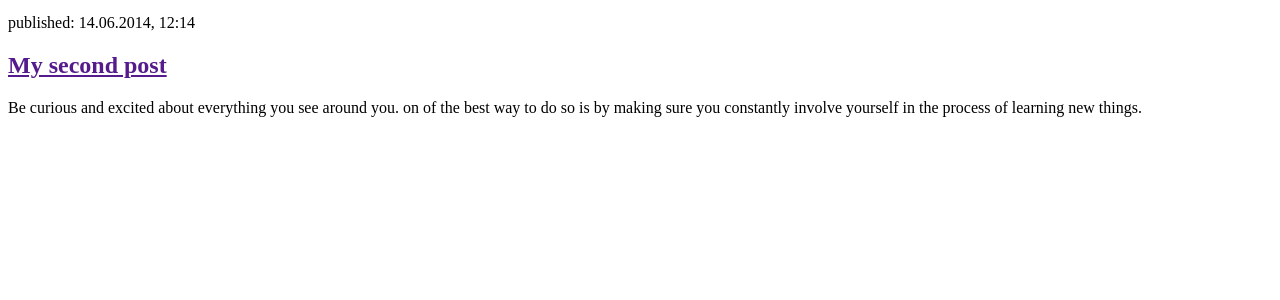
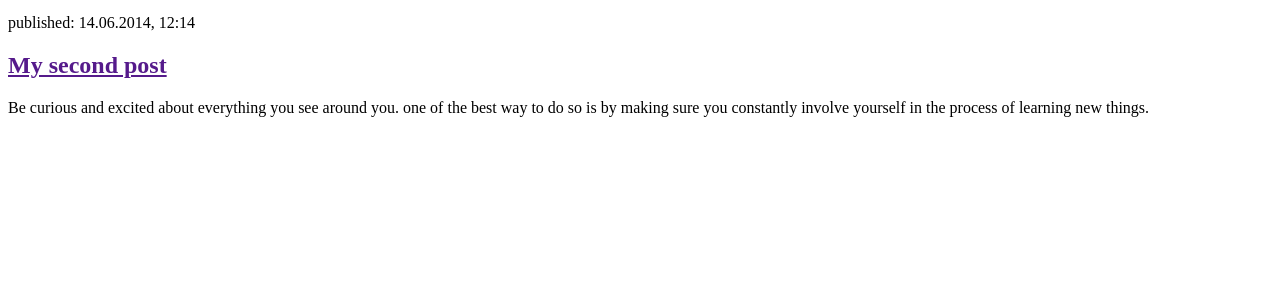
Before and after one commit to haider27/my-first-blog, a Python web app: template blog/templates/blog/post_list.html in a window 1280 px wide. Shown: the part 171-471 px from the top of the page. Run offline with Jinja, Linux system fonts and the light colour scheme; the template is opened without the code that fills it, so the values that code supplies are empty.

Commit message:
Changed the HTML for the site

```diff
--- a/blog/templates/blog/post_list.html
+++ b/blog/templates/blog/post_list.html
@@ -16,7 +16,7 @@
         <div>
             <p>published: 14.06.2014, 12:14</p>
             <h2><a href="">My second post</a></h2>
-            <p>Be curious and excited about everything you see around you. on of the best way to do so is by making sure you constantly involve yourself in the process of learning new things.</p>
+            <p>Be curious and excited about everything you see around you. one of the best way to do so is by making sure you constantly involve yourself in the process of learning new things.</p>
         </div>
     </body>
 </html>
```
